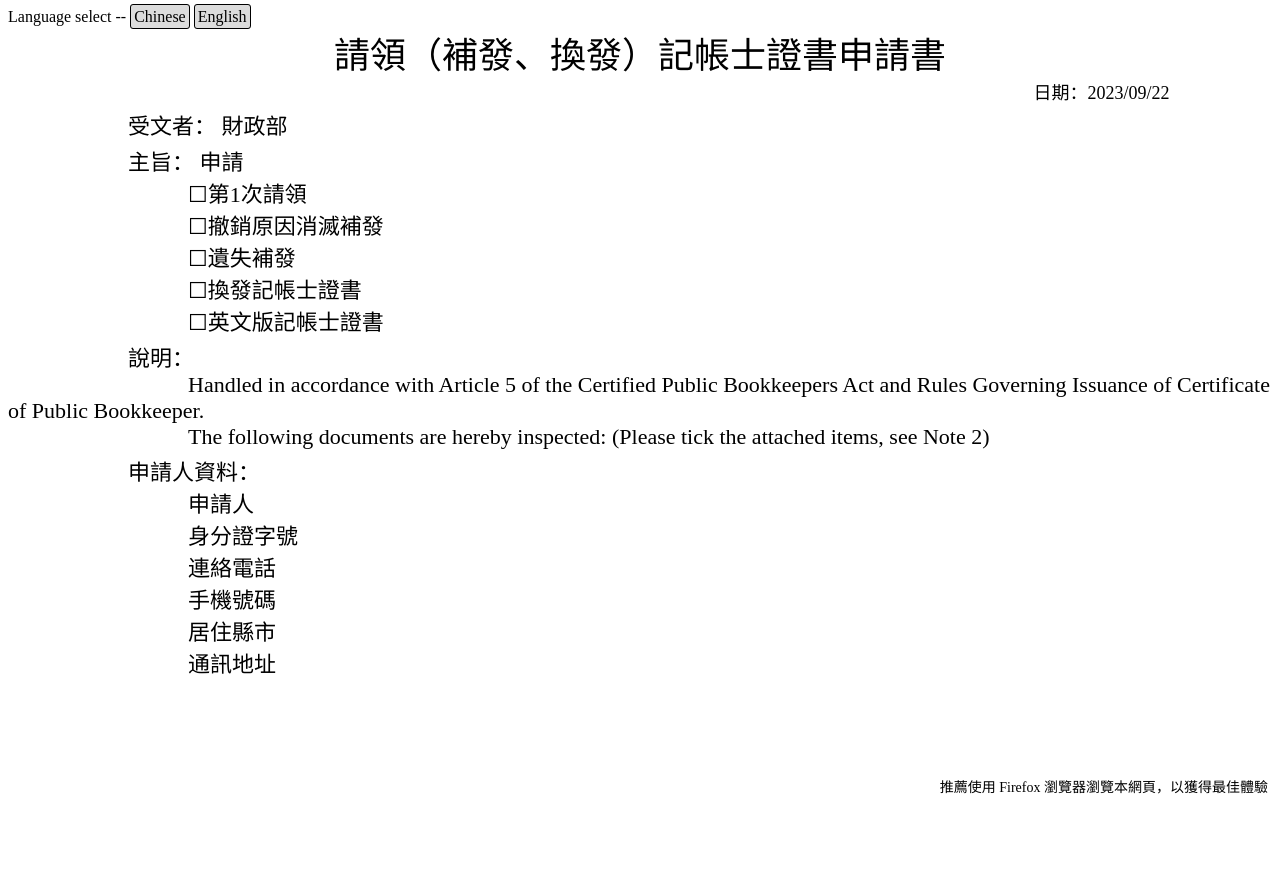
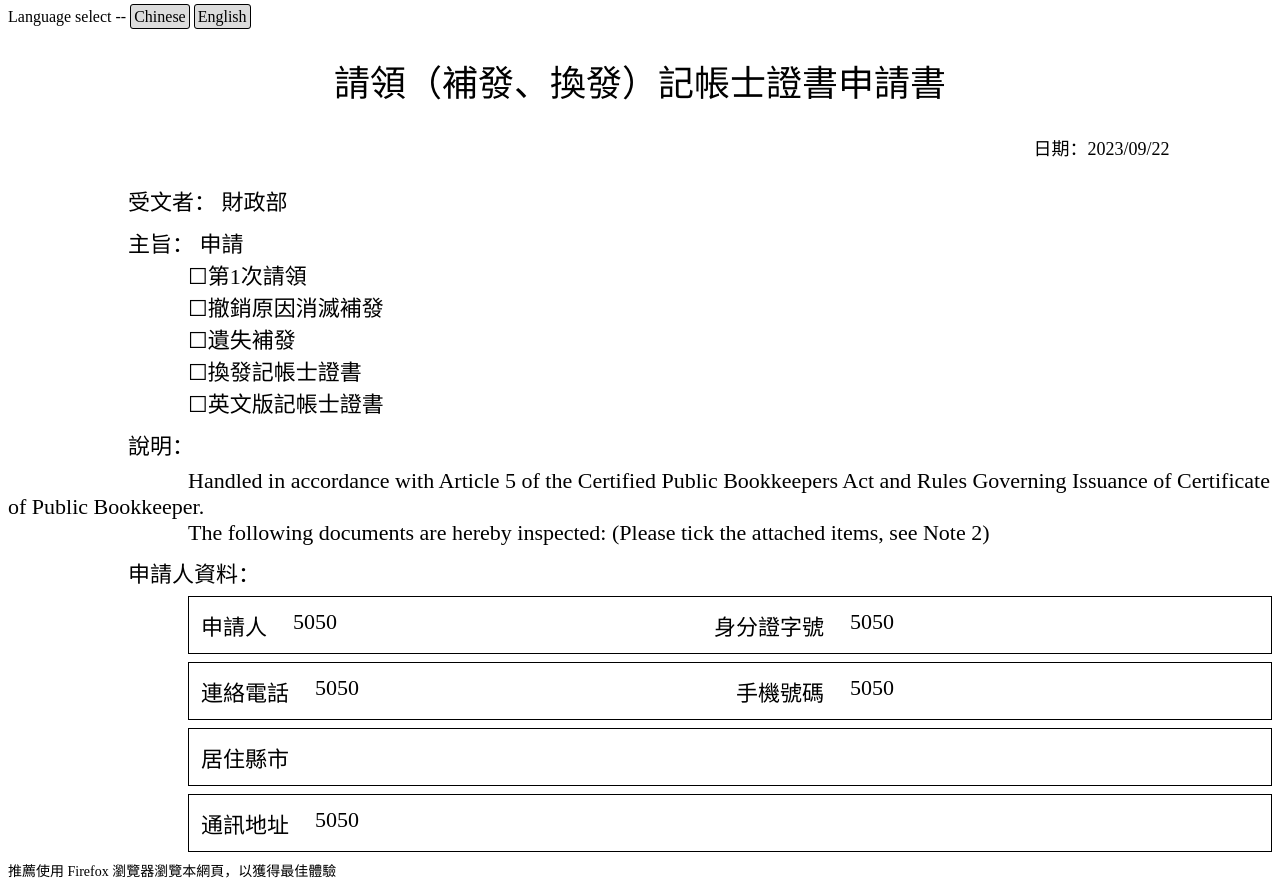
Before and after one commit to b11361213/Web-Page-Design-Clone, a PHP site: page /form.html in a window 1280 px wide. Before the commit the page ends 794 px from the top, so only its background shows below. Run offline with PHP 8.4, Linux system fonts and the light colour scheme; some web fonts are replaced.

Commit message:
1018 - assignment part 1

```diff
--- a/htdocs/form.html
+++ b/htdocs/form.html
@@ -18,6 +18,15 @@
                 font-family: NotoSefif;
                 padding: 3px;
             }
+            [title] {
+                margin-right: 26px;
+            }
+            [content] {
+                /* flex-grow: 1; */
+                cursor: pointer;
+                display: flex;
+                padding-right: 50px;
+            }
             [class=langSelect] {
                 font-family: NotoSefif;
                 font-size: 16px;
@@ -26,17 +35,21 @@
                 font-family: NotoSefif;
                 font-size: 36px;
                 text-align: center;
-            }
+                margin-top: 28px;
+                margin-bottom: 28px;
+}
             [class=date] {
                 font-family: NotoSefif;
                 font-size: 18px;
                 text-align: left;
+                margin-bottom: 14px;
             }
             [class=content] {
                 font-family: NotoSefif;
                 font-size: 22px;
                 text-align: left;
-                margin-top: 4px;
+                margin-bottom: 8px;
+                margin-top: 10px;
             }
             [class=subcontent] {
                 font-family: NotoSefif;
@@ -44,11 +57,24 @@
                 text-align: left;
                 text-indent: 180px;
             }
+            [class=subForm] {
+                /* background-color: azure; */
+                border: solid 1px;
+                font-family: NotoSefif;
+                font-size: 22px;
+                margin-bottom: 8px;
+                margin-left: 180px;
+                margin-top: 8px;
+                padding-bottom: 12px;
+                padding-left: 12px;
+                padding-top: 12px;
+                text-align: left;
+            }
             #memo {
+                /* position:absolute; */
+                /* right: 12px; */
                 bottom: 4px;
                 font-size: 14px;
-                position:absolute;
-                right: 12px;
             }
             flexrow {
                 display: flex;
@@ -96,23 +122,40 @@
 
             <div class=content i18n=purpose>
                 <span class=content i18n=toApplyFor></span>
+            </div>
                 <!-- <span select=true i18n=firstTime></span> -->
-            </div>
 
             <div class=content i18n=description></div>
             <div class=subcontent>Handled in accordance with Article 5 of the Certified Public Bookkeepers Act and Rules Governing Issuance of Certificate of Public Bookkeeper.</div>
             <div class=subcontent>The following documents are hereby inspected: (Please tick the attached items, see Note 2)</div>
 
-            <div class=content>申請人資料：</div>
-            <div class=subcontent>申請人</div>
-            <div class=subcontent>身分證字號</div>
+            <div class=content i18n=information></div>
+        </block>
 
-            <div class=subcontent>連絡電話</div>
-            <div class=subcontent>手機號碼</div>
+        <!-- information form -->
+        <div class=subForm>
+            <flexrow information>
+                <!-- <span i18n=name></span>
+                <span content></span>
+                <span i18n=identityCardNumber></span>
+                <span content></span> -->
+            </flexrow>
+        </div>
 
-            <div class=subcontent>居住縣市</div>
-            <div class=subcontent>通訊地址</div>
-        </block>
+        <!-- contact form -->
+        <div class=subForm>
+            <flexrow contact></flexrow>
+        </div>
+
+        <!-- residence -->
+        <div class=subForm i18n=residence>
+            <flexrow style="flex-wrap: wrap;" residence></flexrow>
+        </div>
+
+        <!-- address form -->
+        <div class=subForm>
+            <flexrow address></flexrow>
+        </div>
 
         <!-- footer memo -->
         <div id=memo>推薦使用 Firefox 瀏覽器瀏覽本網頁，以獲得最佳體驗</div>
@@ -120,7 +163,7 @@
         <script>
             function langChange(obj) {
                 let str = $(obj).text();
-                console.log(str);
+                // console.log(str);
                 $("body").attr("language", str);
             }
 
@@ -134,7 +177,8 @@
                 return str.split(",").map(x=>x.trim()).filter(x=>x);
             }
             function contentItems(obj) {
-                let items = ["firstTime", "certificateHasCeased", "lost", "replacement", "englishVersion"];
+                let items = csvConvert("firstTime, certificateHasCeased, lost, replacement, englishVersion");
+                // let items = ["firstTime", "certificateHasCeased", "lost", "replacement", "englishVersion"];
 
                 for (let item of items) {
                     $(`<div class=subcontent select=false i18n=${item}></div>`).appendTo(obj).OnClick(function(e) {
@@ -151,7 +195,55 @@
                     });
                 }
             }
+            function residenceSel(obj) {
+
+                $.fn.residence = function(title) {
+                    let obj = this;
+                }
+            }
+            function fillOut(obj, tag) {
+                $.fn.fillIn = function(title) {
+                    let obj = this;
+                    let value = 5050;
+                    $(`
+                    <span i18n=${title} title></span>
+                    `).appendTo(obj);
+                    $(`
+                    <span content>${value}</span>
+                    `).appendTo(obj).OnClick((e)=>{
+                        let u = $(e.currentTarget);
+                        let old = u.html(); u.html("");
+                        let tbox = $("<textarea rows=1 cols=12>").html(old).appendTo(u).OnClick((e)=>{
+                                let o = $(e.currentTarget);
+                                e.stopPropagation();
+                            }).on("blur", e=>{
+                                let tbox = e.currentTarget;
+                                $(u).html($(tbox).val());
+                            });
+
+                            tbox.get(0).setSelectionRange(old.length, old.length);
+                            tbox.trigger('focus');
+                        });
+                        return this;
+                    }
+
+                    if (tag == "info") {
+                    obj.fillIn("name").append("<fillOne>").fillIn("identityCardNumber").append("<fillOne>");
+                    }
+                    if (tag == "contact") {
+                        obj.fillIn("contactNumber").append("<fillOne>").fillIn("phoneNumber").append("<fillOne>");
+                    }
+                    if (tag == "address") {
+                        obj.fillIn("address").append("<fillOne>");
+                    }
+                }
+
             contentItems($("[i18n=purpose]"))
+            residenceSel($("[residence]"))
+
+            fillOut($("[information]"), "info");
+            fillOut($("[contact]"), "contact");
+            fillOut($("[address]"), "address");
         </script>
     </body>
 </html>
--- a/htdocs/i18n.css
+++ b/htdocs/i18n.css
@@ -5,3 +5,10 @@
 [language=Chinese] [i18n=purpose]:before{content:"主旨："}[language=Chinese] [i18n=purpose]:after{content:""}[language=English] [i18n=purpose]:before{content:"Purpose:"}[language=English] [i18n=purpose]:after{content:""}
 [language=Chinese] [i18n=toApplyFor]:before{content:"申請"}[language=Chinese] [i18n=toApplyFor]:after{content:""}[language=English] [i18n=toApplyFor]:before{content:"To apply for"}[language=English] [i18n=toApplyFor]:after{content:""}
 [language=Chinese] [i18n=description]:before{content:"說明："}[language=Chinese] [i18n=description]:after{content:""}[language=English] [i18n=description]:before{content:"Description:"}[language=English] [i18n=description]:after{content:""}
+[language=Chinese] [i18n=information]:before{content:"申請人資料："}[language=Chinese] [i18n=information]:after{content:""}[language=English] [i18n=information]:before{content:"Information:"}[language=English] [i18n=information]:after{content:""}
+[language=Chinese] [i18n=name]:before{content:"申請人"}[language=Chinese] [i18n=name]:after{content:""}[language=English] [i18n=name]:before{content:"Name"}[language=English] [i18n=name]:after{content:""}
+[language=Chinese] [i18n=identityCardNumber]:before{content:"身分證字號"}[language=Chinese] [i18n=identityCardNumber]:after{content:""}[language=English] [i18n=identityCardNumber]:before{content:"ID number"}[language=English] [i18n=identityCardNumber]:after{content:""}
+[language=Chinese] [i18n=contactNumber]:before{content:"連絡電話"}[language=Chinese] [i18n=contactNumber]:after{content:""}[language=English] [i18n=contactNumber]:before{content:"Contact number"}[language=English] [i18n=contactNumber]:after{content:""}
+[language=Chinese] [i18n=phoneNumber]:before{content:"手機號碼"}[language=Chinese] [i18n=phoneNumber]:after{content:""}[language=English] [i18n=phoneNumber]:before{content:"Phone number"}[language=English] [i18n=phoneNumber]:after{content:""}
+[language=Chinese] [i18n=residence]:before{content:"居住縣市"}[language=Chinese] [i18n=residence]:after{content:""}[language=English] [i18n=residence]:before{content:"City/County of residence"}[language=English] [i18n=residence]:after{content:""}
+[language=Chinese] [i18n=address]:before{content:"通訊地址"}[language=Chinese] [i18n=address]:after{content:""}[language=English] [i18n=address]:before{content:"Address"}[language=English] [i18n=address]:after{content:""}
```
